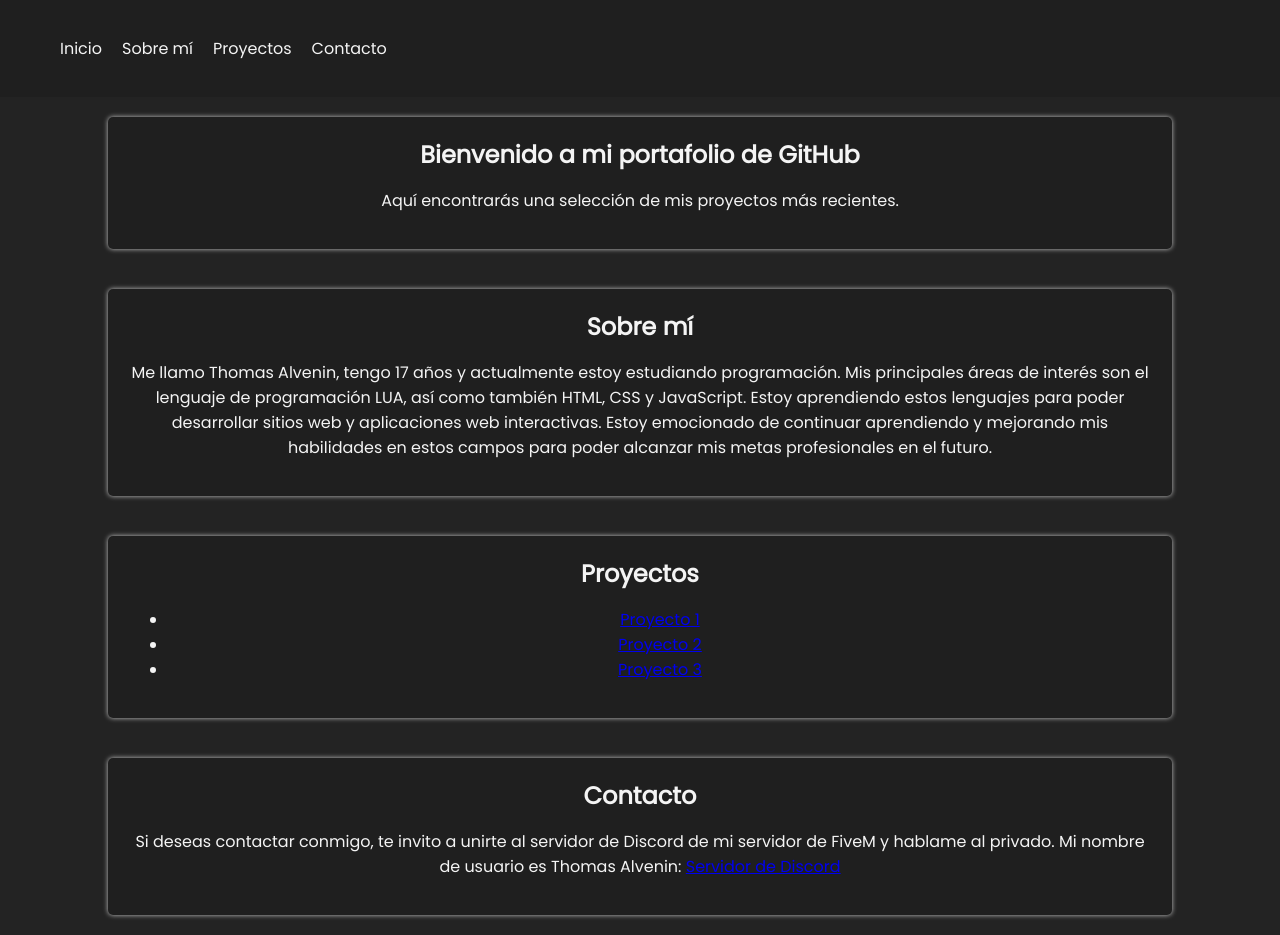
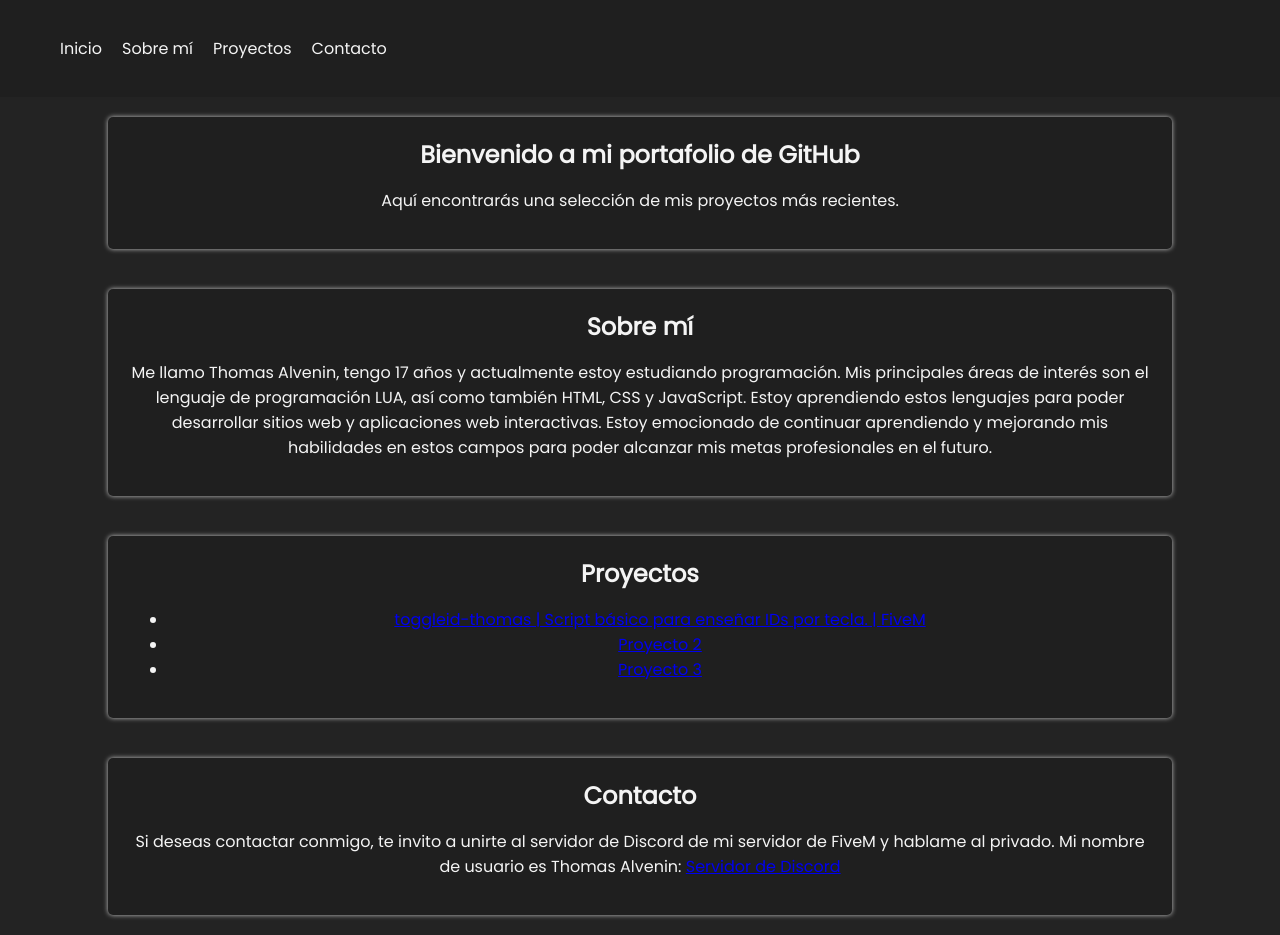
Before and after one commit to ThomasAlvenin/thomasalvenin.github.io, a plain HTML site: page index.html in a window 1280 px wide. Drawn offline with Linux system fonts and the light colour scheme.

Commit message:
Actualizacion del index.html
He añadido el unico proyecto que tengo en Github, pero ire añadiendo mas.

```diff
--- a/index.html
+++ b/index.html
@@ -29,7 +29,7 @@
     <section id="proyectos">
       <h2>Proyectos</h2>
       <ul>
-        <li><a href="#">Proyecto 1</a></li>
+        <li><a href="https://github.com/ThomasAlvenin/toggleid-thomas">toggleid-thomas | Script básico para enseñar IDs por tecla. | FiveM</a></li>
         <li><a href="#">Proyecto 2</a></li>
         <li><a href="#">Proyecto 3</a></li>
       </ul>
```
